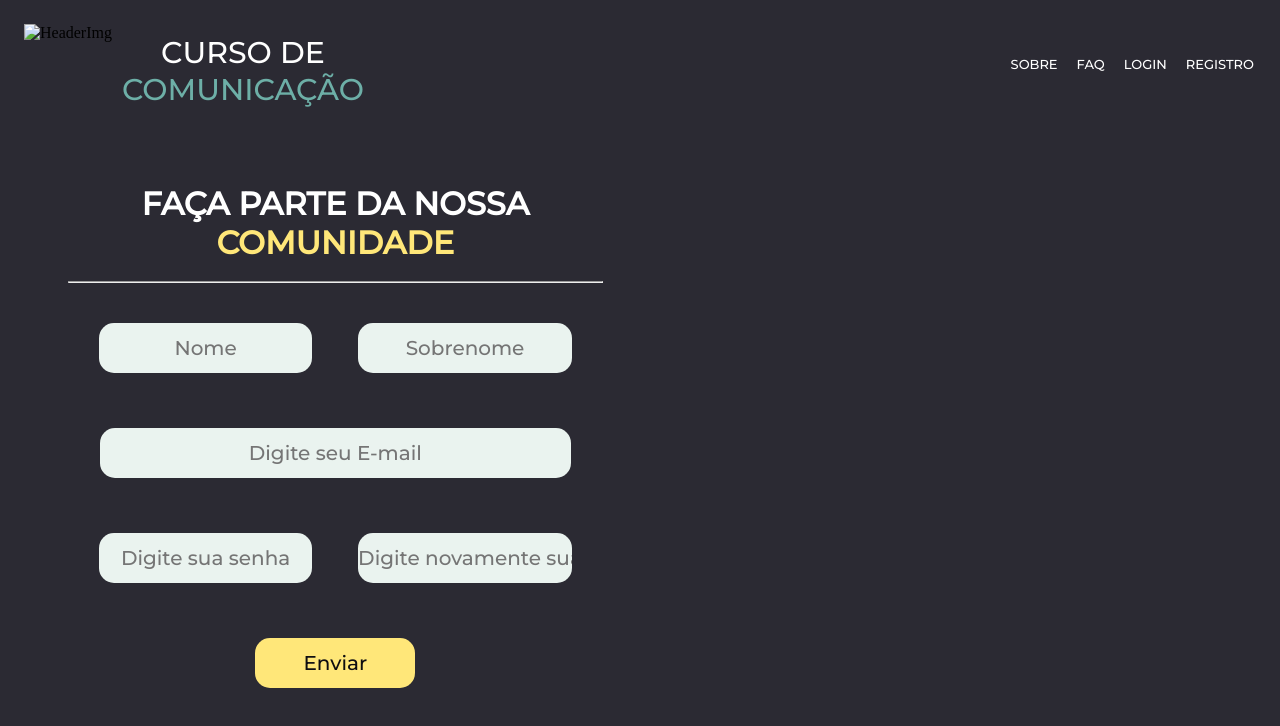
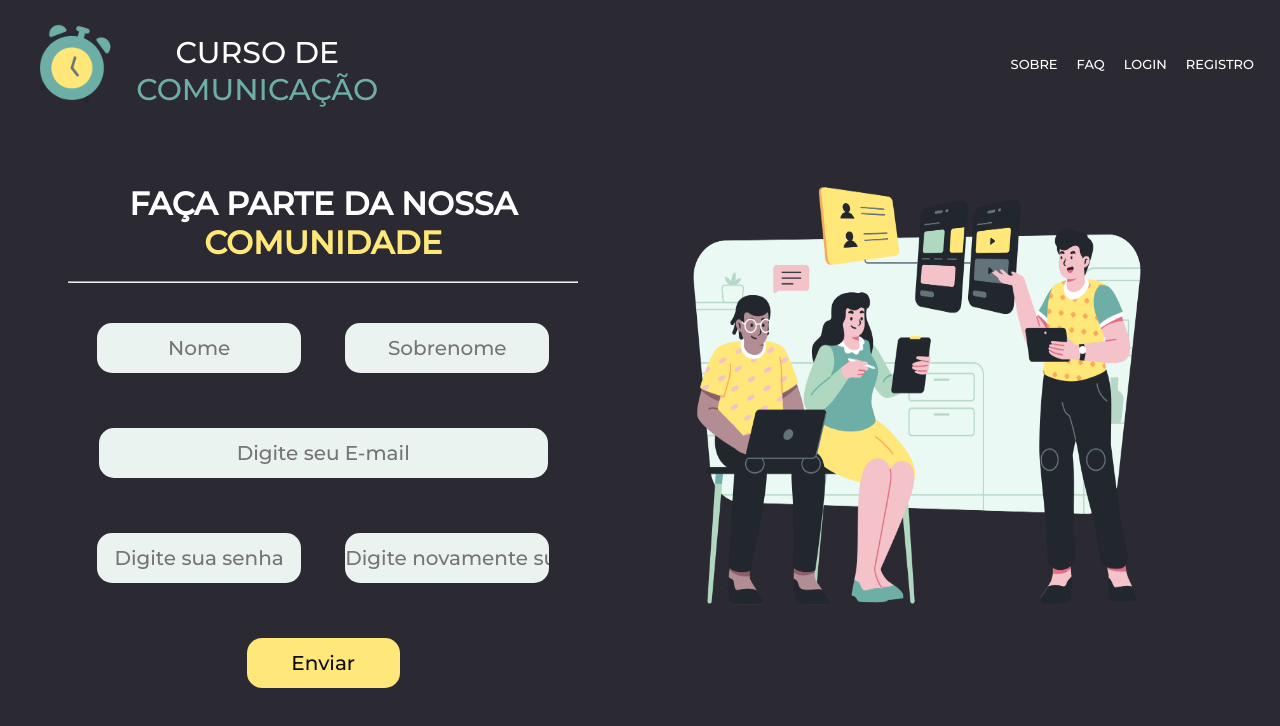
Before and after one commit to GabrielBaratella/siteMarketing, a plain HTML site: page index.html in a window 1280 px wide. Drawn offline with Linux system fonts and the light colour scheme; the site is published under a folder, as on GitHub Pages, so addresses that start at the root find nothing; a web font is replaced by a local one.

Commit message:
Update index.html

```diff
--- a/index.html
+++ b/index.html
@@ -14,7 +14,7 @@
     <div class="container">
         <header class="header">
         <div class="content">
-        <img src="/img/DrawKit Vector Illustration Project Manager (14).png" alt="HeaderImg" class="headerImg">
+        <img src="./img/DrawKit Vector Illustration Project Manager (14).png" alt="HeaderImg" class="headerImg">
         <p class="logoName">CURSO DE<br><span style="color: #6dafa7;">COMUNICAÇÃO</span></p>
         </div>
 
@@ -41,7 +41,7 @@
 
 
             </div>
-            <img src="/img/DrawKit Vector Illustration Project Manager (1).png" alt="" class="imgBig">
+            <img src="./img/DrawKit Vector Illustration Project Manager (1).png" alt="" class="imgBig">
         </div>
 
     </div>
```
